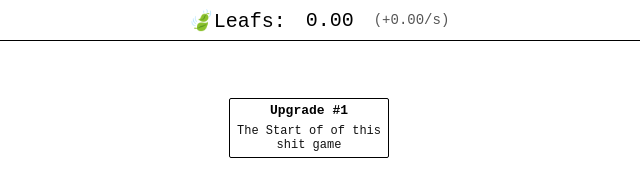
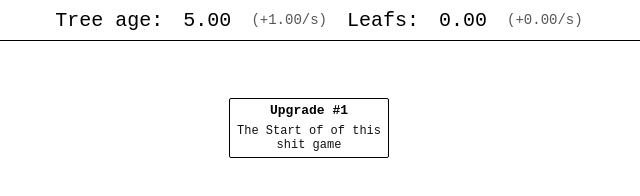
Before and after one commit to Maxduxix/upgradetree, a plain HTML site: page index.html in a window 1280 px wide. Shown: the whole page, without its empty margins (321-961 px from the left). Drawn offline with Linux system fonts and the light colour scheme.

Commit message:
Update index.html

```diff
--- a/index.html
+++ b/index.html
@@ -116,10 +116,12 @@
 </head>
 <body>
   <div id="currency-bar">
-    🍃Leafs: <span id="currency-value1">0</span>
+    Tree age: <span id="currency-value0">0</span>
+    <span class="rate" id="rate0">(+0.00/s)</span>
+    Leafs: <span id="currency-value1">0</span>
     <span class="rate" id="rate1">(+0.00/s)</span>
     <span id="energy-section" style="display:none">
-      ⚡Energy: <span id="currency-value2">0</span>
+      Energy: <span id="currency-value2">0</span>
       <span class="rate" id="rate2">(+0.00/s)</span>
     </span>
   </div>
@@ -131,6 +133,8 @@
   <div id="tooltip" class="tooltip"></div>
 
 <script>
+let ta = 0;
+let taGain = 0.2;
 let leafs = 0;
 let leafGain = 0.1;
 let energy = 0;
@@ -141,20 +145,25 @@ let t2 = 0;
 let t3 = 0;
 let t4 = 0;
 
+let x0 = 0;
 let x1 = 0;
 let x2 = 0;
 
 let b1 = 1;
 
+const currencyEl0 = document.getElementById("currency-value0");
 const currencyEl1 = document.getElementById("currency-value1");
 const currencyEl2 = document.getElementById("currency-value2");
+const rateEl0 = document.getElementById("rate0");
 const rateEl1 = document.getElementById("rate1");
 const rateEl2 = document.getElementById("rate2");
 const energySection = document.getElementById("energy-section");
 
 function updateCurrency() {
+  currencyEl0.textContent = ta.toFixed(2);
   currencyEl1.textContent = leafs.toFixed(2);
   currencyEl2.textContent = energy.toFixed(2);
+  rateEl0.textContent = `(+${(x0 * 5).toFixed(2)}/s)`;
   rateEl1.textContent = `(+${(x1 * 5).toFixed(2)}/s)`;
   rateEl2.textContent = `(+${(x2 * 5).toFixed(2)}/s)`;
   if (t2 > 0) energySection.style.display = "inline";
@@ -162,10 +171,12 @@ function updateCurrency() {
 
 setInterval(() => {
   energyGain = leafs / 1000;
+  x0 = taGain;
   x1 = leafGain * t1 * (Math.log2(Math.pow((energy+45)/45,0.5))*t3 +1);
   x2 = energyGain * t2 *(((b1-9)/10)*t4+1);
   leafs += x1;
   energy += x2;
+  ta += taGain
   updateCurrency();
 }, 200);
 
@@ -197,29 +208,29 @@ id: "n2b",
 name: "Suspicous wet tissue",
 cost: 15,
 costCurrency: "leaf",
-reward: "+35% leaf gain",
+reward: "+45% leaf gain",
 description: "use it as a media for ur fucking plant (im so smart)",
 px: 0.5,
 py: 0.5,
-effect(){ leafGain *= 1.35; }
+effect(){ leafGain *= 1.45; }
 }],
 [{
 id: "n3a",
-name: "Side Effect of steroids user",
+name: "Side Effect of steroids",
 cost: 15,
-count: 10,
+count: 15,
 costcount: 1.35,
 costCurrency: "leaf",
-reward: "+20% leaf gain",
+reward: "+22% leaf gain",
 description: "smaller sausage each time..",
 px: 0,
 py: 1,
-effect(){ leafGain += (this._baseGain ??= leafGain) * 0.20;}
+effect(){ leafGain += (this._baseGain ??= leafGain) * 0.22;}
 }],
 [{
 id: "n4a",
 name: "phtoto synwhtsiesiss",
-cost: 35,
+cost: 30,
 costCurrency: "leaf",
 reward: "Start producing energy",
 description: "Energy gain is based on leafs/999.99... :nerd_emoji:",
```
